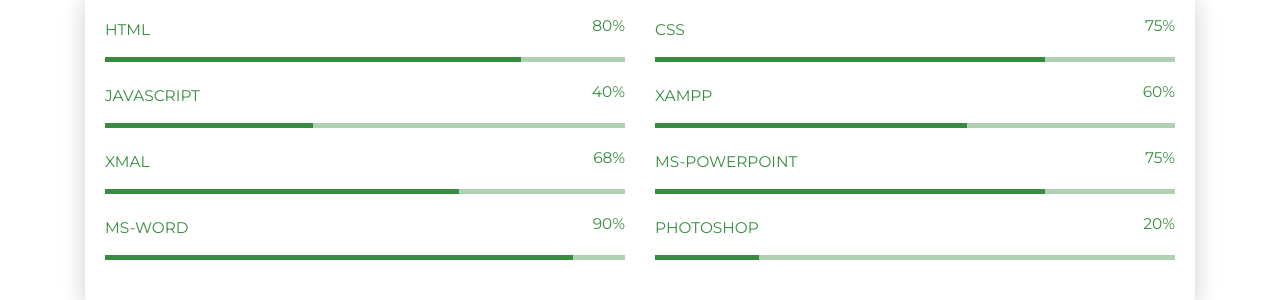
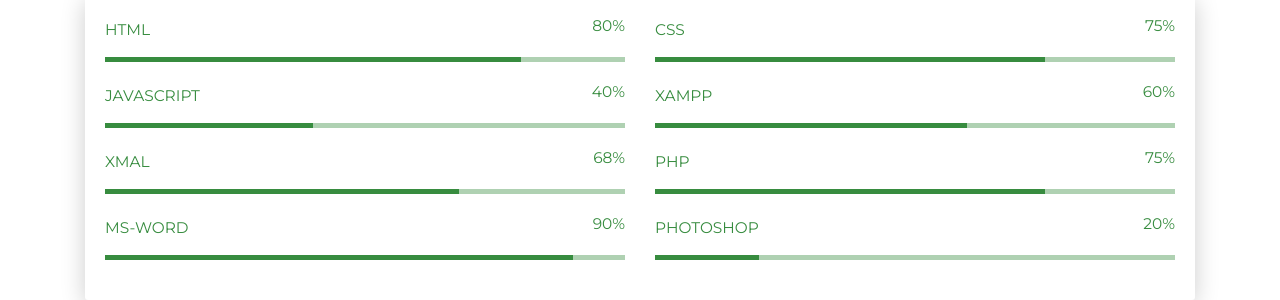
Before and after one commit to mypersonaldocuments/Rabia_CV, a plain HTML site: page index.html in a window 1280 px wide. Shown: the part 1068-1368 px from the top of the page. Drawn offline with Linux system fonts and the light colour scheme.

Commit message:
Update index.html

```diff
--- a/index.html
+++ b/index.html
@@ -145,7 +145,7 @@
           </div>
 
           <div class="col-md-6">
-            <div class="progress-container progress-primary"><span class="progress-badge">MS-PowerPoint</span>
+            <div class="progress-container progress-primary"><span class="progress-badge">PHP</span>
               <div class="progress">
                 <div class="progress-bar progress-bar-primary" data-aos="progress-full" data-aos-offset="10" data-aos-duration="2000" role="progressbar" aria-valuenow="60" aria-valuemin="0" aria-valuemax="100" style="width: 75%;"></div><span class="progress-value">75%</span>
               </div>
```
